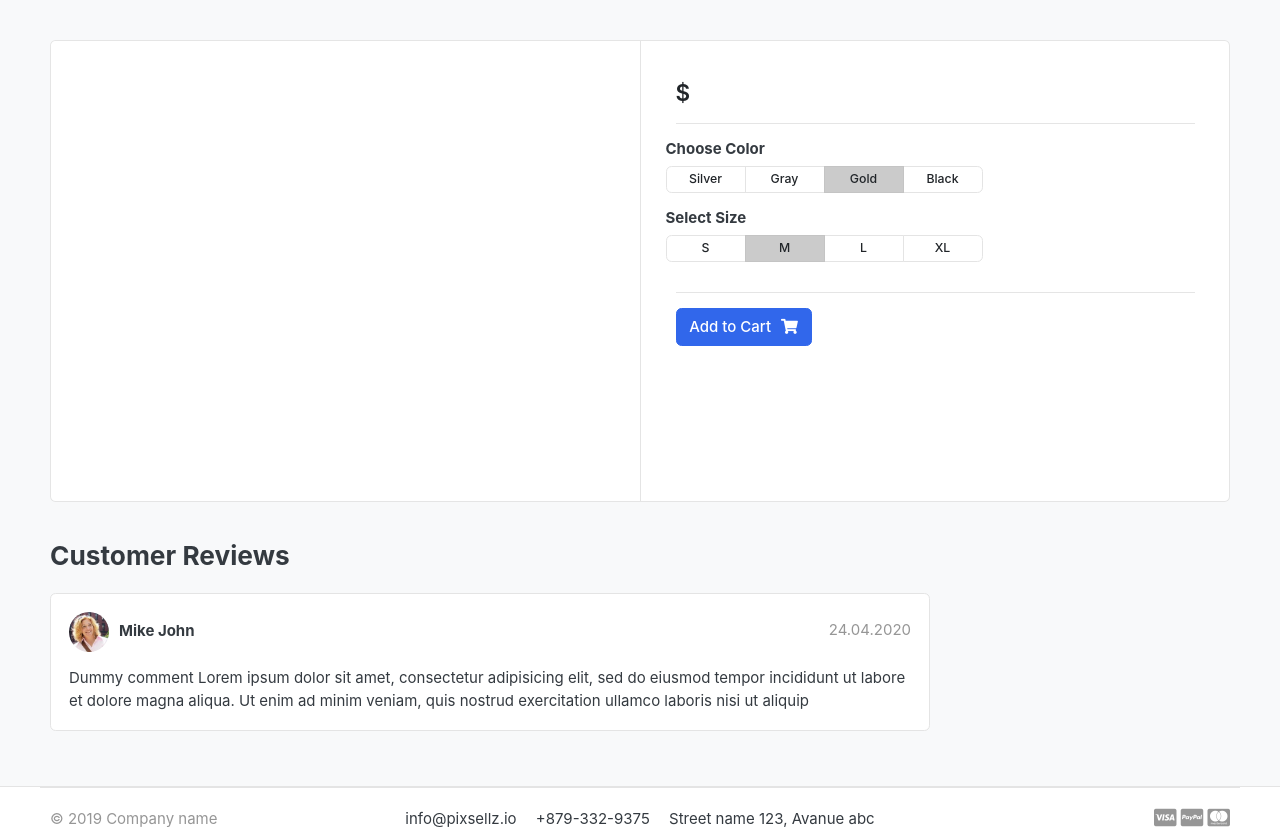
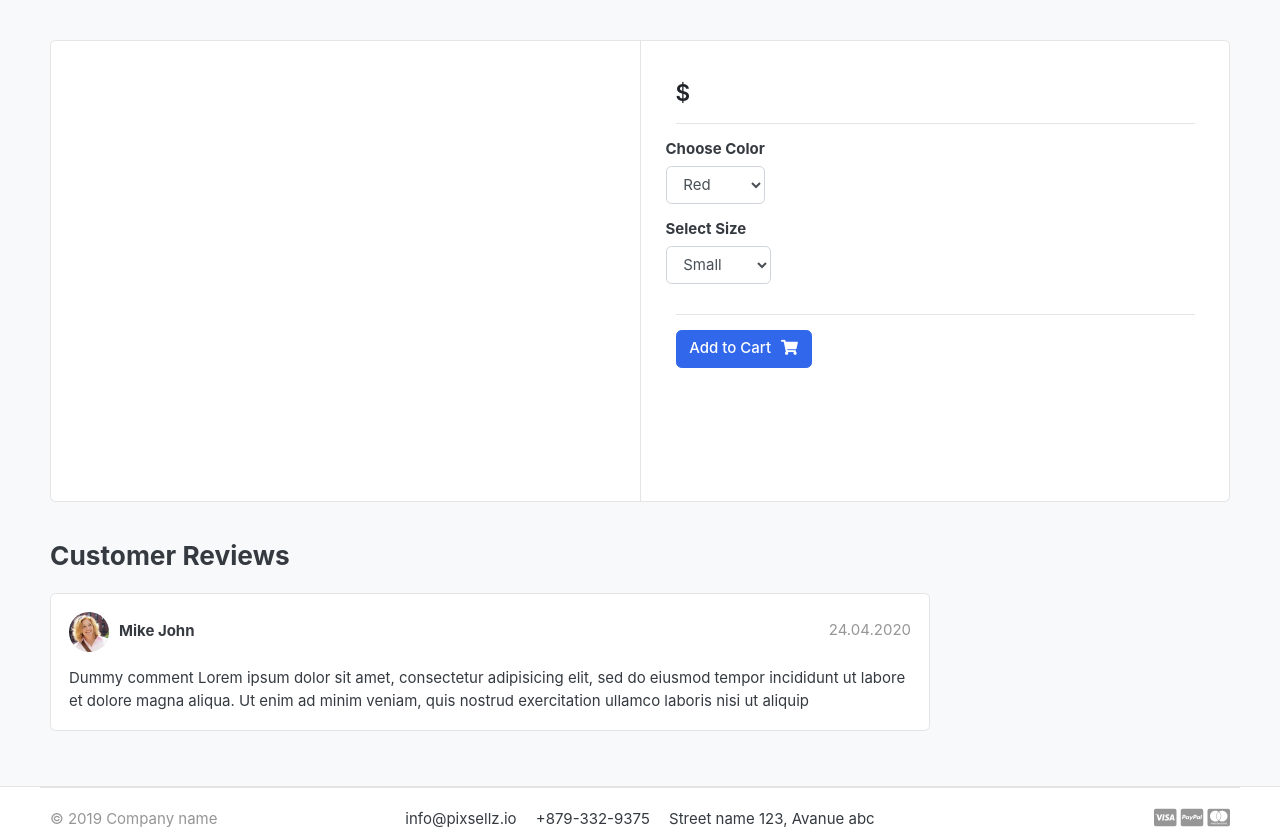
Before and after one commit to Emon-Khan/ShopVerse, a Django app: template templates/store/product_detail.html in a window 1280 px wide. Shown: the part 118-945 px from the top of the page. Run offline with Django 5.2, Linux system fonts and the light colour scheme; the template is opened without the code that fills it, so the values that code supplies are empty; some libraries are stand-ins or nearby versions; some web fonts are replaced.

Commit message:
Product Variation added

```diff
--- a/carts/views.py
+++ b/carts/views.py
@@ -15,6 +15,10 @@ def _cart_id(request):
 
 
 def add_cart(request, product_id):
+    color = request.GET['color']
+    size = request.GET['size']
+    return HttpResponse(color + " " + size)
+    exit()
     product = Product.objects.get(id=product_id)
     try:
         cart = Cart.objects.get(cart_id=_cart_id(request))
--- a/templates/store/product_detail.html
+++ b/templates/store/product_detail.html
@@ -16,6 +16,7 @@
                     </article> <!-- gallery-wrap .end// -->
                 </aside>
                 <main class="col-md-6 border-left">
+                    <form action="{% url 'add_cart' single_product.id  %}" method="GET">
                         <article class="content-body">
 
                             <h2 class="title">{{single_product.product_name}}</h2>
@@ -31,53 +32,39 @@
                             <div class="row">
                                 <div class="item-option-select">
                                     <h6>Choose Color</h6>
-                                <div class="btn-group btn-group-sm btn-group-toggle" data-toggle="buttons">
-                                    <label class="btn btn-light">
-                                        <input type="radio" name="radio_color"> Silver
-                                    </label>
-                                    <label class="btn btn-light">
-                                        <input type="radio" name="radio_color"> Gray
-                                    </label>
-                                    <label class="btn btn-light active">
-                                        <input type="radio" name="radio_color checked"> Gold
-                                    </label>
-                                    <label class="btn btn-light">
-                                        <input type="radio" name="radio_color"> Black
-                                    </label>
-                                </div>
+                                    <select name="color" id="" class="form-control">
+                                        <option value="red">Red</option>
+                                        <option value="yellow">Yellow</option>
+                                        <option value="green">Green</option>
+                                        <option value="blue">Blue</option>
+                                    </select>
                                 </div>
                             </div> <!-- row.// -->
                             <div class="row">
                                 <div class="item-option-select">
                                     <h6>Select Size</h6>
-                                <div class="btn-group btn-group-sm btn-group-toggle" data-toggle="buttons">
-                                    <label class="btn btn-light">
-                                        <input type="radio" name="radio_color"> S
-                                    </label>
-                                    <label class="btn btn-light active">
-                                        <input type="radio" name="radio_color" checked> M
-                                    </label>
-                                    <label class="btn btn-light">
-                                        <input type="radio" name="radio_color"> L
-                                    </label>
-                                    <label class="btn btn-light">
-                                        <input type="radio" name="radio_color"> XL
-                                    </label>
-                                </div>
+                                    <select name="size" id="" class="form-control">
+                                        <option value="small">Small</option>
+                                        <option value="medium">Medium</option>
+                                        <option value="large">Large</option>
+                                    </select>
                                 </div>
                             </div> <!-- row.// -->
                             <hr>
-                        {% if single_product.stock <= 0 %}
-                            <h4 class="text-danger">Out Of Stock</h4>
+                            {% if single_product.stock <= 0 %} <h4 class="text-danger">Out Of Stock</h4>
                                 {% else %}
                                 {%if in_cart %}
-                                <a href="#" class="btn btn-success"> <span class="text">Added to Cart</span><i class="fas fa-check"></i> </a>
-                                <a href="{% url 'cart' %}" class="btn btn-outline-primary"> <span class="text">View Cart</span><i class="fas fa-eye"></i> </a>
+                                <a href="#" class="btn btn-success"> <span class="text">Added to Cart</span><i
+                                        class="fas fa-check"></i> </a>
+                                <a href="{% url 'cart' %}" class="btn btn-outline-primary"> <span class="text">View
+                                        Cart</span><i class="fas fa-eye"></i> </a>
                                 {% else %}
-                                <a href="{% url 'add_cart' single_product.id  %}" class="btn  btn-primary"> <span class="text">Add to Cart</span><i class="fas fa-shopping-cart"></i> </a>
+                                <button type="submit" href="" class="btn  btn-primary"> <span class="text">Add to
+                                        Cart</span><i class="fas fa-shopping-cart"></i> </button>
                                 {% endif %}
                                 {% endif %}
                         </article> <!-- product-info-aside .// -->
+                    </form>
                 </main> <!-- col.// -->
             </div> <!-- row.// -->
         </div> <!-- card.// -->
```
Also changed, not shown: store/admin.py (+10 -1 lines), store/models.py (+19 -1 lines). Lines whose indentation alone changed are shown as unchanged.
